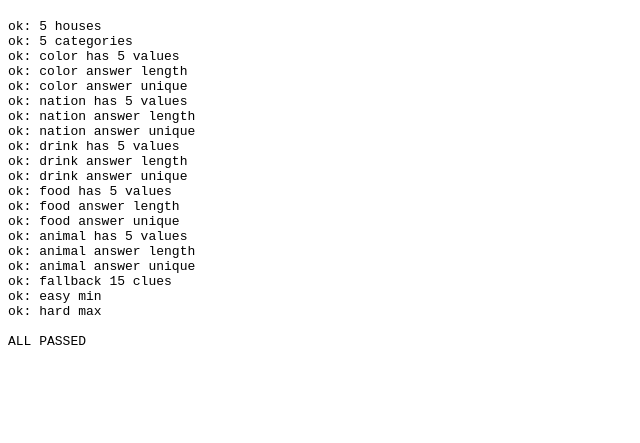
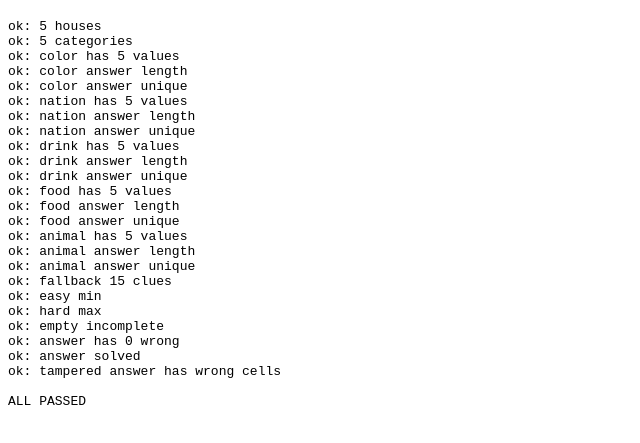
Before and after one commit to wookjaeoh/einstein-riddle, a plain HTML site: page einstein-riddle-app/tests/run-tests.html in a window 1280 px wide. Shown: the part 61-504 px from the top of the page, without its empty margins (0-640 px from the left). Drawn offline with Linux system fonts and the light colour scheme.

Commit message:
feat: add placement grading against current answer

```diff
--- /dev/null
+++ b/einstein-riddle-app/js/validate.js
@@ -0,0 +1,31 @@
+import { CATEGORIES } from "./puzzle-data.js";
+
+export function isComplete(placement) {
+  for (const cat of CATEGORIES) {
+    const row = placement[cat];
+    if (!row || row.length !== 5) return false;
+    for (const v of row) {
+      if (v == null || v === "") return false;
+    }
+  }
+  return true;
+}
+
+export function countWrong(placement, answer) {
+  let n = 0;
+  for (const cat of CATEGORIES) {
+    for (let i = 0; i < 5; i++) {
+      if (placement[cat][i] !== answer[cat][i]) n++;
+    }
+  }
+  return n;
+}
+
+export function grade(placement, answer) {
+  const complete = isComplete(placement);
+  if (!complete) {
+    return { complete: false, wrongCount: null, solved: false };
+  }
+  const wrongCount = countWrong(placement, answer);
+  return { complete: true, wrongCount, solved: wrongCount === 0 };
+}
--- a/einstein-riddle-app/tests/run-tests.html
+++ b/einstein-riddle-app/tests/run-tests.html
@@ -11,6 +11,7 @@
     import {
       CATEGORIES, VALUES, FALLBACK_ANSWER, FALLBACK_CLUES, HOUSES, DIFFICULTY_TARGETS,
     } from "../js/puzzle-data.js";
+    import { countWrong, isComplete, grade } from "../js/validate.js";
 
     const out = document.getElementById("out");
     let failed = 0;
@@ -30,6 +31,15 @@
     assert(DIFFICULTY_TARGETS.easy.min === 12, "easy min");
     assert(DIFFICULTY_TARGETS.hard.max === 11, "hard max");
 
+    const empty = Object.fromEntries(CATEGORIES.map((c) => [c, [null, null, null, null, null]]));
+    assert(isComplete(empty) === false, "empty incomplete");
+    assert(countWrong(FALLBACK_ANSWER, FALLBACK_ANSWER) === 0, "answer has 0 wrong");
+    assert(grade(FALLBACK_ANSWER, FALLBACK_ANSWER).solved === true, "answer solved");
+
+    const oneWrong = structuredClone(FALLBACK_ANSWER);
+    oneWrong.animal[3] = "dog";
+    assert(countWrong(oneWrong, FALLBACK_ANSWER) >= 1, "tampered answer has wrong cells");
+
     out.textContent += failed === 0 ? "\nALL PASSED\n" : `\n${failed} FAILED\n`;
   </script>
 </body>
```
